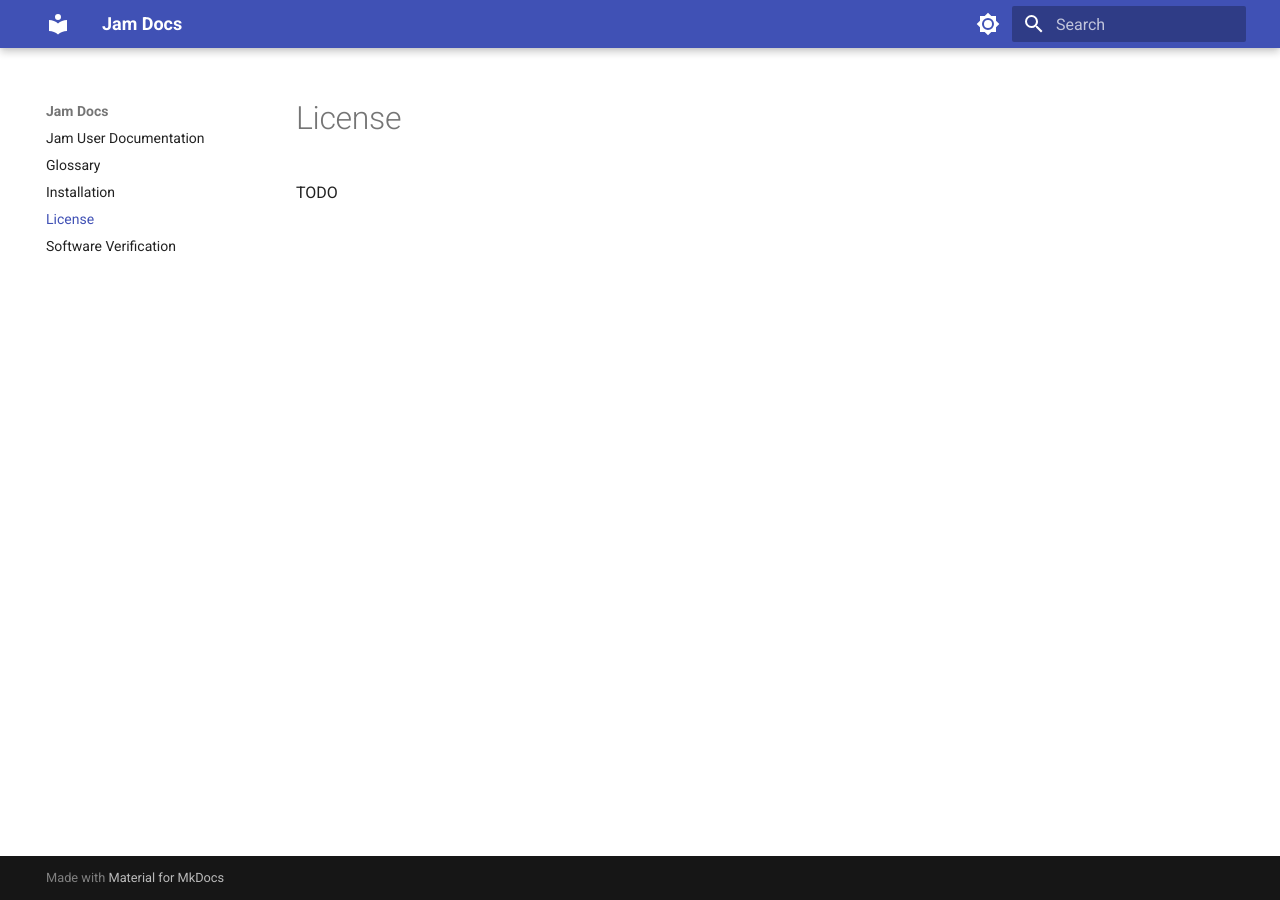
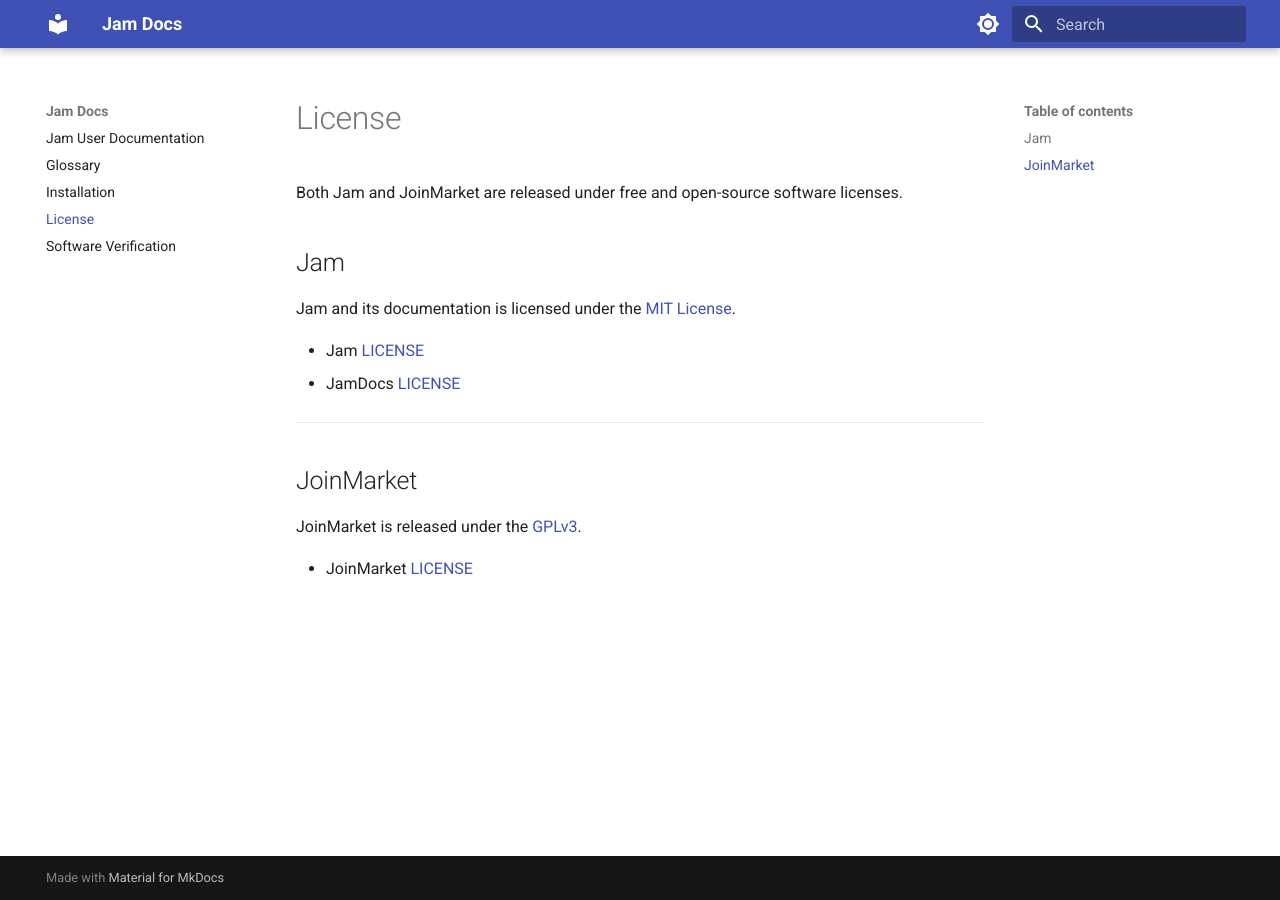
Before and after one commit to joinmarket-webui/jamdocs, an MkDocs documentation site: the page built from docs/license.md, in a window 1280 px wide. Built offline with MkDocs 1.6.1 and Material for MkDocs 9.7.7, drawn with Linux system fonts in a browser that asks for light colours.

Commit message:
feat: add links to licenses

```diff
--- a/docs/license.md
+++ b/docs/license.md
@@ -1,3 +1,18 @@
 # License
 
-TODO
+Both Jam and JoinMarket are released under free and open-source software licenses.
+
+## Jam
+
+Jam and its documentation is licensed under the [MIT License](https://directory.fsf.org/wiki/License:Expat).
+
+- Jam [LICENSE](https://github.com/joinmarket-webui/joinmarket-webui/blob/master/LICENSE)
+- JamDocs [LICENSE](https://github.com/joinmarket-webui/jamdocs/blob/master/LICENSE)
+
+---
+
+## JoinMarket
+
+JoinMarket is released under the [GPLv3](https://www.gnu.org/licenses/gpl-3.0.html).
+
+- JoinMarket [LICENSE](https://github.com/JoinMarket-Org/joinmarket-clientserver/blob/master/LICENSE)
```
